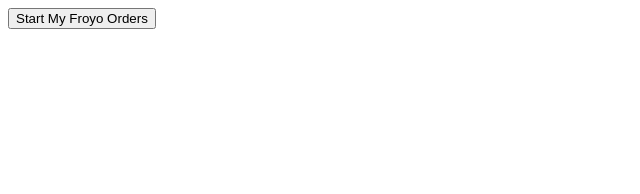
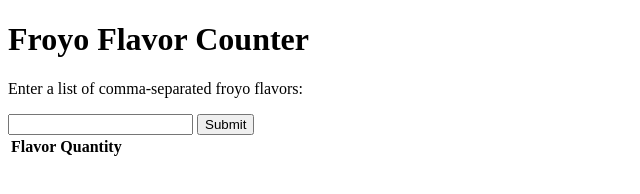
Before and after one commit to eddie1116/Unit2.Froyo, a plain HTML site: page index.html in a window 1280 px wide. Shown: the whole page, without its empty margins (0-640 px from the left). Drawn offline with Linux system fonts and the light colour scheme.

Commit message:
Updating code was not functioning

```diff
--- a/index.html
+++ b/index.html
@@ -4,13 +4,23 @@
     <meta charset="UTF-8">
     <meta name="viewport" content="width=device-width, initial-scale=1.0">
     <script src="index.js"></script>
-    <title>My Froyo</title>
+    <title>Froyo Flavor Counter</title>
 </head>
 <body>
-    <main>
-        <form>
-            <input type="button" value="Start My Froyo Orders" onclick="flavorCount();" />
-        </form>
-    </main>
+    <h1>Froyo Flavor Counter</h1>
+    <p>Enter a list of comma-separated froyo flavors:</p>
+    <input type="text" id="flavorsInput">
+    <button onclick="countFlavors()">Submit</button>
+    <table id="flavorTable">
+        <thead>
+            <tr>
+                <th>Flavor</th>
+                <th>Quantity</th>
+            </tr>
+        </thead>
+        <tbody>
+            <!-- Flavor counts will be displayed here -->
+        </tbody>
+    </table>
 </body>
 </html>
```
